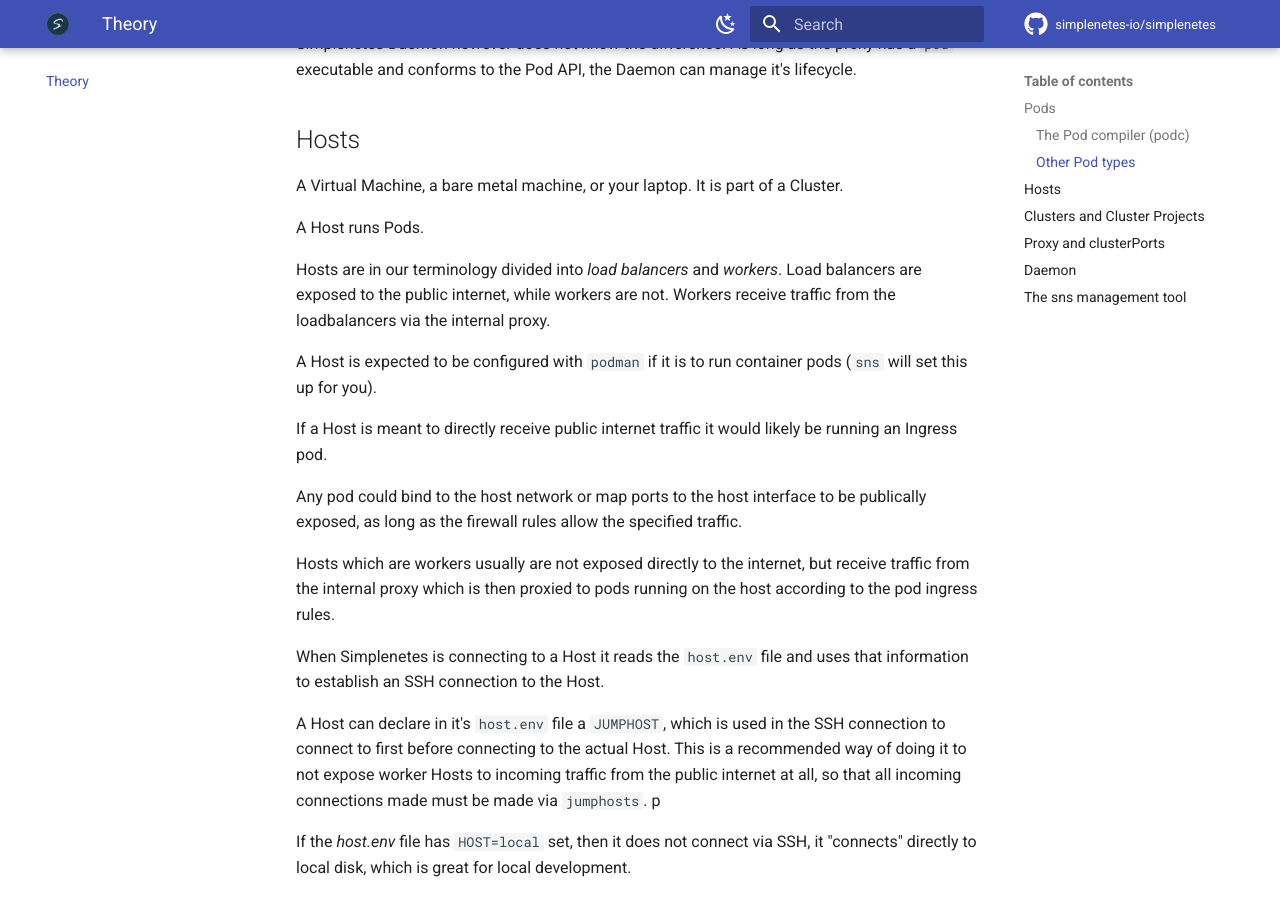
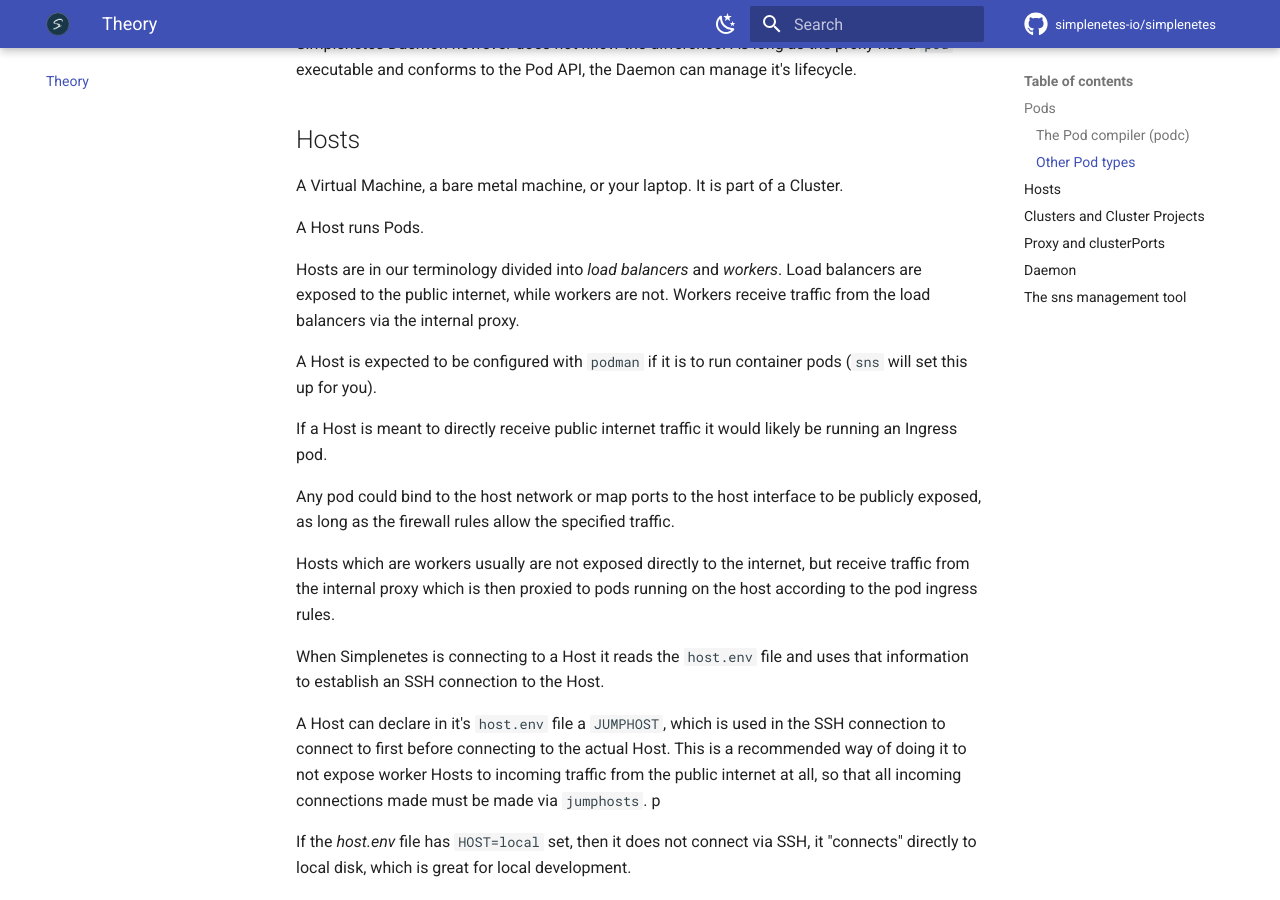
Before and after one commit to simplenetes-io/simplenetes_io, an MkDocs documentation site: the page built from docs/COMPONENTS.md, in a window 1280 px wide and 900 px high, scrolled down 1720 px. Built offline with MkDocs 1.6.1 and Material for MkDocs 9.7.7, drawn with Linux system fonts in a browser that asks for light colours; comment, search, counter and statistics services are not loaded; some of the changed text lies outside the part shown.

Commit message:
Apply textual improvements to components section

```diff
--- a/docs/COMPONENTS.md
+++ b/docs/COMPONENTS.md
@@ -49,13 +49,13 @@ A Virtual Machine, a bare metal machine, or your laptop. It is part of a Cluster
 
 A Host runs Pods.
 
-Hosts are in our terminology divided into _load balancers_ and _workers_. Load balancers are exposed to the public internet, while workers are not. Workers receive traffic from the loadbalancers via the internal proxy.
+Hosts are in our terminology divided into _load balancers_ and _workers_. Load balancers are exposed to the public internet, while workers are not. Workers receive traffic from the load balancers via the internal proxy.
 
 A Host is expected to be configured with `podman` if it is to run container pods (`sns` will set this up for you).
 
 If a Host is meant to directly receive public internet traffic it would likely be running an Ingress pod.
 
-Any pod could bind to the host network or map ports to the host interface to be publically exposed, as long as the firewall rules allow the specified traffic.
+Any pod could bind to the host network or map ports to the host interface to be publicly exposed, as long as the firewall rules allow the specified traffic.
 
 Hosts which are workers usually are not exposed directly to the internet, but receive traffic from the internal proxy which is then proxied to pods running on the host according to the pod ingress rules.
 
```
Also changed, not shown: other parts of docs/COMPONENTS.md (+1 -1 lines).
